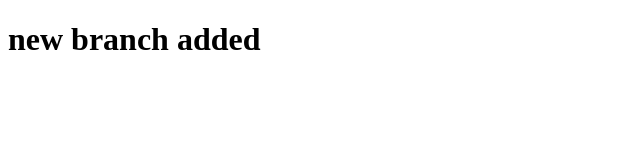
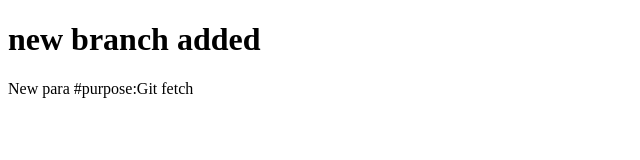
Before and after one commit to Brij247/Git-Remote-tut, a plain HTML site: page RemoteTut/index.html in a window 1280 px wide. Shown: the whole page, without its empty margins (0-640 px from the left). Drawn offline with Linux system fonts and the light colour scheme.

Commit message:
Updated para #Git fetch

```diff
--- a/RemoteTut/index.html
+++ b/RemoteTut/index.html
@@ -8,5 +8,6 @@
 </head>
 <body>
     <h1>new branch added</h1>
+    <p>New para #purpose:Git fetch</p>
 </body>
 </html>
```
